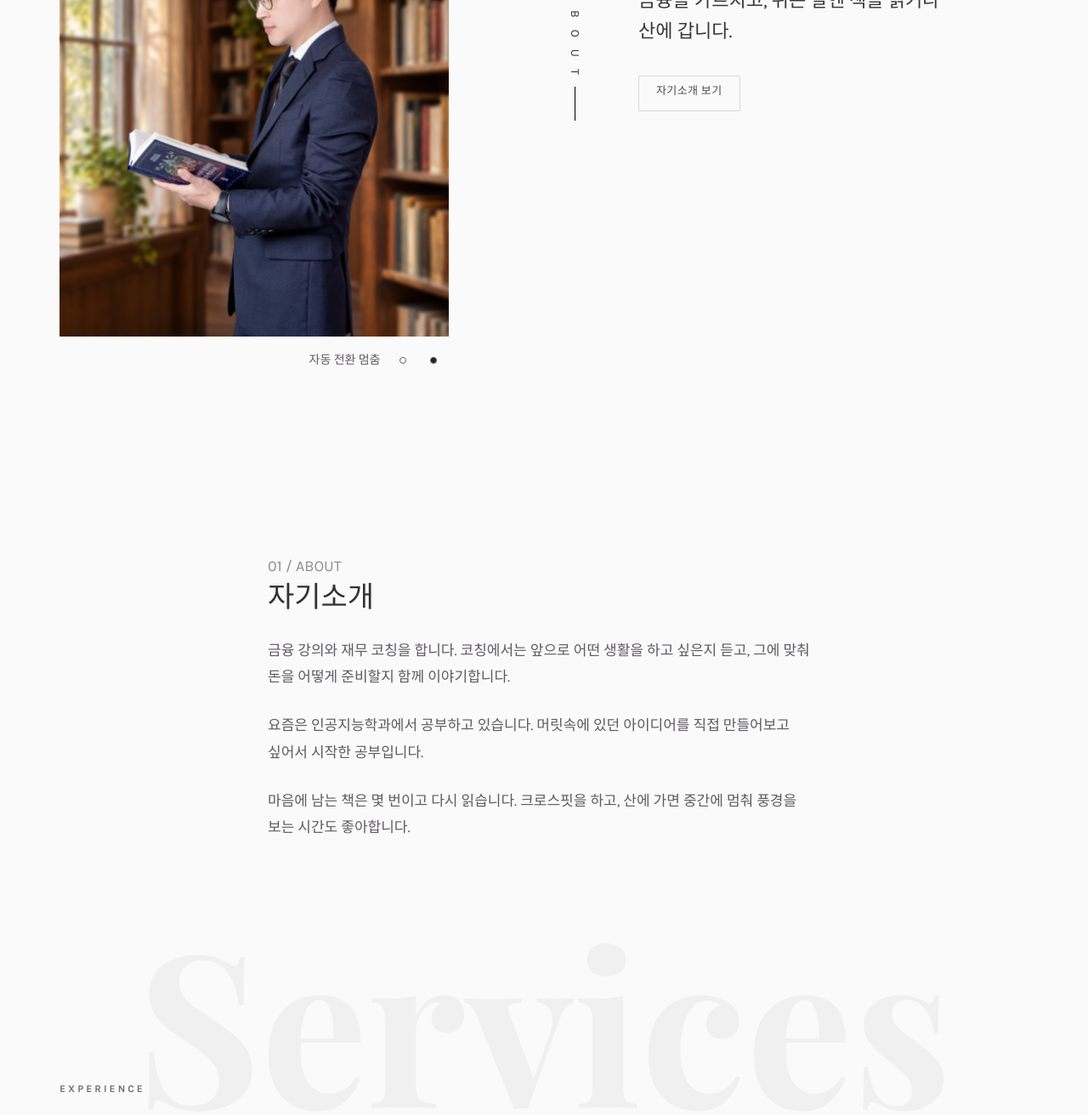
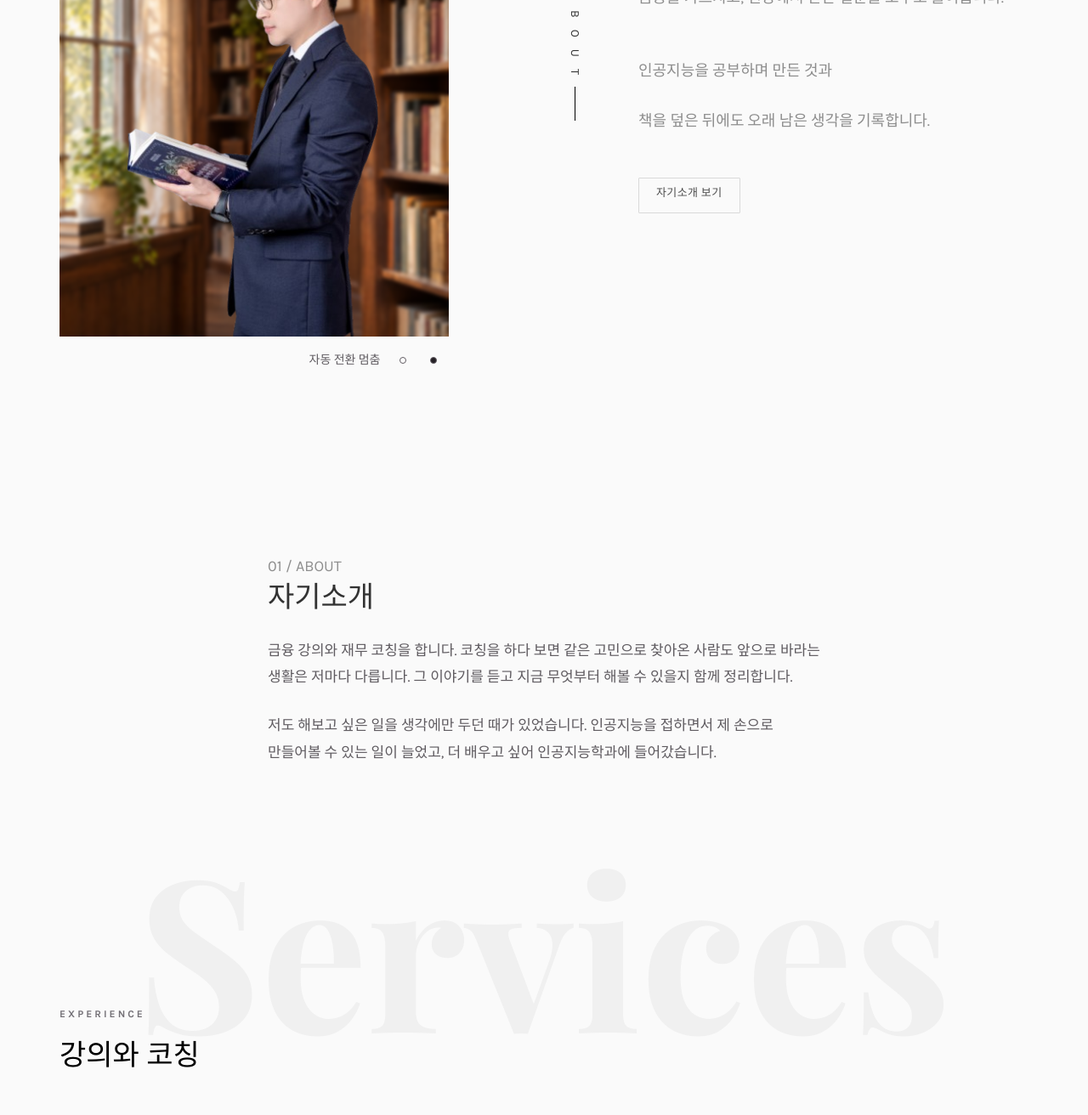
Before and after one commit to with-baragi/portfolio, a plain HTML site: page index.html in a window 1280 px wide. Shown: the part 320-1632 px from the top of the page at 85% size. Drawn offline with nearby package versions, Linux system fonts and the light colour scheme.

Commit message:
첫 화면 소개 문구 복원과 자기소개 흐름 정리
기존 첫 화면 문구를 복원하고 좁은 화면에서 의미 단위로 줄을 나눴습니다. 자기소개에서 금융 일과 인공지능 공부 이야기를 이어 정리했습니다. Codex의 도움으로 수정했습니다.

```diff
--- a/assets/css/noah-portfolio.css
+++ b/assets/css/noah-portfolio.css
@@ -34,7 +34,9 @@ header .colorlib-navbar-brand .colorlib-logo:focus-visible { outline: 2px solid
   line-height: 1.3;
 }
 .portfolio-about #hero-title span { font: inherit; color: inherit; }
-.portfolio-about .hero-intro { max-width: 18em; color: #39353a; font-size: clamp(18px, 2vw, 22px); line-height: 1.65; }
+.portfolio-about .hero-intro { color: #39353a; font-size: 18px; line-height: 1.65; }
+.portfolio-about .hero-intro, .portfolio-about .hero-detail { text-wrap: balance; }
+.portfolio-about :is(.hero-intro, .hero-detail) span { display: inline-block; max-width: 100%; }
 .portfolio-about .btn { min-height: 42px; font-size: 14px; letter-spacing: .03em; }
 .portfolio-portraits:not(.owl-loaded) .portrait-slide + .portrait-slide { display: none; }
 .portrait-slide {
--- a/index.html
+++ b/index.html
@@ -13,7 +13,7 @@
     <link rel="stylesheet" href="assets/vendor/noah/owl.carousel.min.css">
     <link rel="stylesheet" href="assets/vendor/noah/owl.theme.default.min.css">
     <link rel="stylesheet" href="assets/vendor/noah/style.css">
-    <link rel="stylesheet" href="assets/css/noah-portfolio.css?v=20261109-personal-intro">
+    <link rel="stylesheet" href="assets/css/noah-portfolio.css?v=20261109-hero-lines">
     <script src="assets/vendor/noah/modernizr-2.6.2.min.js"></script>
   </head>
   <body>
@@ -102,7 +102,8 @@
                     <div class="rotate" aria-hidden="true">
                       <h2 class="heading">About</h2>
                     </div>
-                    <p class="hero-intro">금융을 가르치고, 쉬는 날엔 책을 읽거나 산에 갑니다.</p>
+                    <p class="hero-intro"><span>금융을 가르치고,</span> <span>현장에서 만난 질문을 도구로 풀어봅니다.</span></p>
+                    <p class="hero-detail"><span>인공지능을 공부하며 만든 것과</span> <span>책을 덮은 뒤에도</span> <span>오래 남은 생각을 기록합니다.</span></p>
                     <p>
                       <a href="#story" class="btn btn-primary btn-outline">자기소개 보기</a>
                     </p>
@@ -118,9 +119,8 @@
             <h2 id="story-title">자기소개</h2>
           </div>
           <div class="story-copy">
-            <p>금융 강의와 재무 코칭을 합니다. 코칭에서는 앞으로 어떤 생활을 하고 싶은지 듣고, 그에 맞춰 돈을 어떻게 준비할지 함께 이야기합니다.</p>
-            <p>요즘은 인공지능학과에서 공부하고 있습니다. 머릿속에 있던 아이디어를 직접 만들어보고 싶어서 시작한 공부입니다.</p>
-            <p>마음에 남는 책은 몇 번이고 다시 읽습니다. 크로스핏을 하고, 산에 가면 중간에 멈춰 풍경을 보는 시간도 좋아합니다.</p>
+            <p>금융 강의와 재무 코칭을 합니다. 코칭을 하다 보면 같은 고민으로 찾아온 사람도 앞으로 바라는 생활은 저마다 다릅니다. 그 이야기를 듣고 지금 무엇부터 해볼 수 있을지 함께 정리합니다.</p>
+            <p>저도 해보고 싶은 일을 생각에만 두던 때가 있었습니다. 인공지능을 접하면서 제 손으로 만들어볼 수 있는 일이 늘었고, 더 배우고 싶어 인공지능학과에 들어갔습니다.</p>
           </div>
         </section>
         <div id="work" aria-labelledby="work-title" tabindex="-1" class="noah-section portfolio-services">
```
